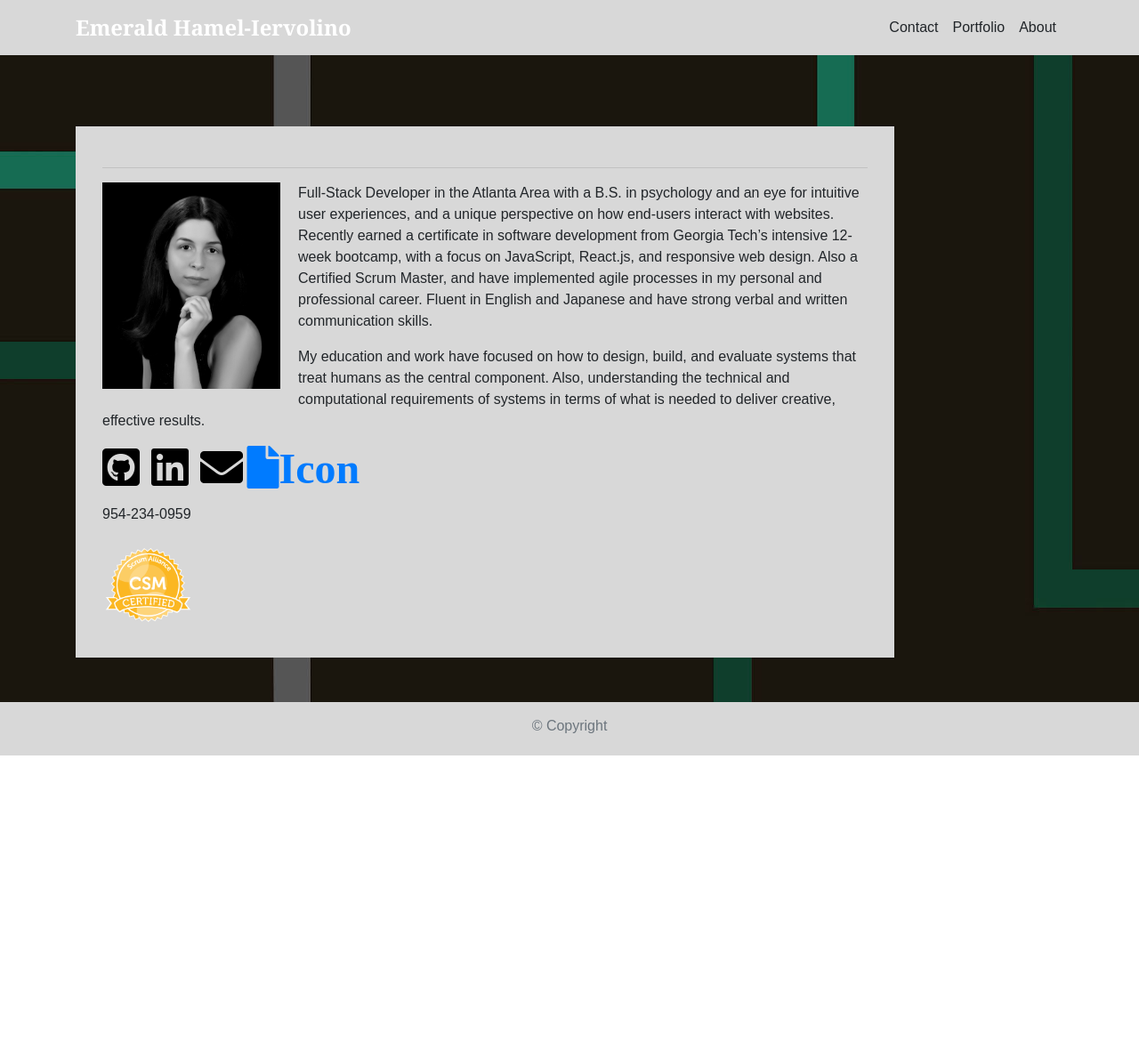
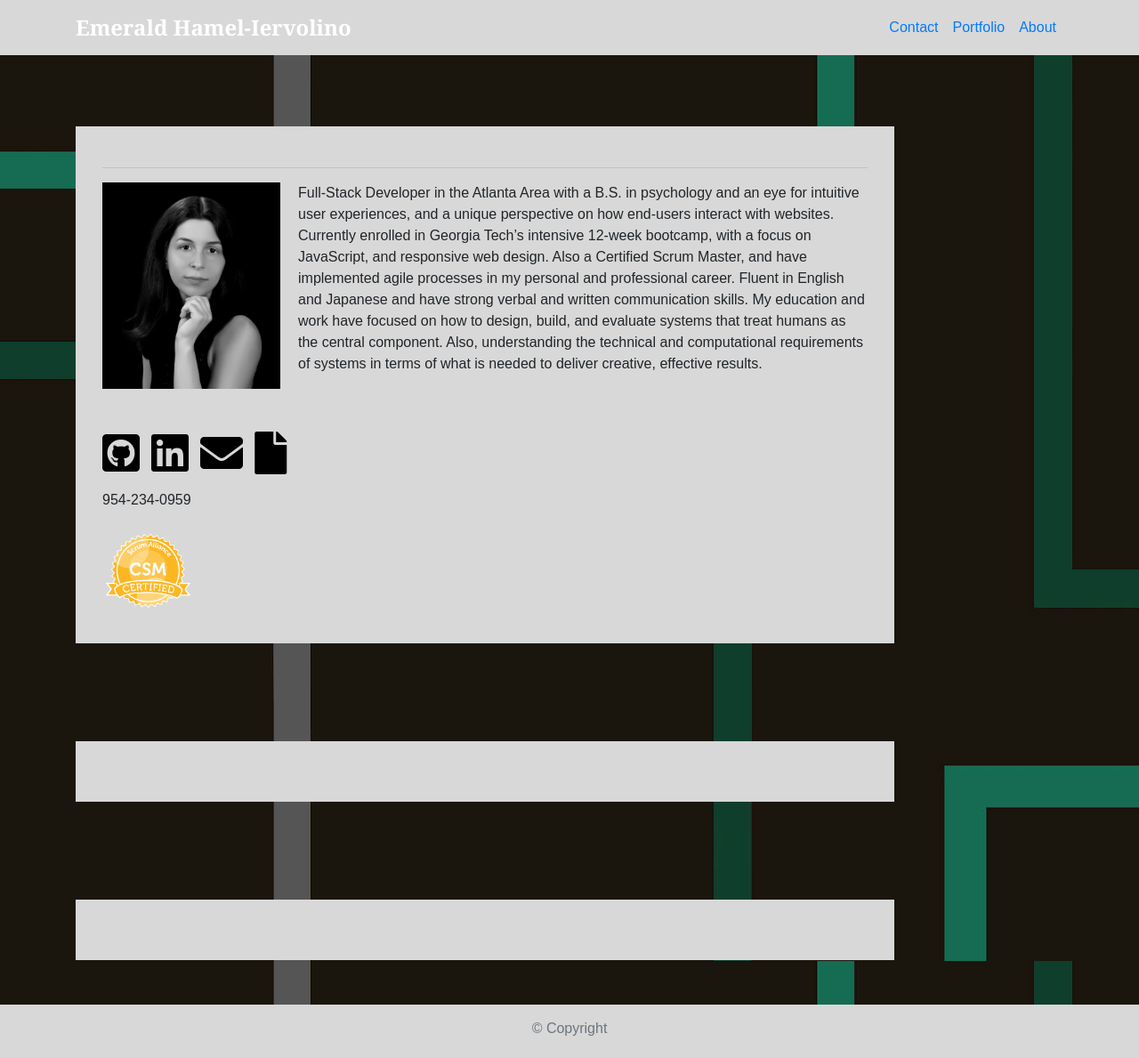
Before and after one commit to Eshi44/Portfolio, a plain HTML site: page index.html in a window 1280 px wide. Shown: the whole page at 89% size. Before the commit the page ends 849 px from the top, so only its background shows below. Drawn offline with nearby package versions, Linux system fonts and the light colour scheme.

Commit message:
added anchor links

```diff
--- a/assets/css/style.css
+++ b/assets/css/style.css
@@ -58,6 +58,14 @@ body {
 
   }
 
+  .fas.fa-file.fa-3x {
+    color: black;
+  }
+  .fas.fa-file.fa-3x:hover {
+    color:  #0f3e2c;
+  }
+
+
   .fab.fa-github-square.fa-3x {
     color: black;
     padding-right: 1%;
@@ -75,6 +83,7 @@ body {
   }
   .fas.fa-envelope.fa-3x {
     color: black;
+    padding-right: 1%;
   }
   .fas.fa-envelope.fa-3x:hover {
     color: #0f3e2c;
--- a/index.html
+++ b/index.html
@@ -37,13 +37,13 @@
       <div class="collapse navbar-collapse" id="navbarTogglerDemo01">
         <ul class="navbar-nav ml-auto mt-2 mt-lg-0">
           <li class="nav-item">
-            <a class="nav-link" >Contact</a>
+            <a class="nav-link" href="#Contact">Contact</a>
           </li>
           <li class="nav-item">
-            <a class="nav-link">Portfolio</a>
+            <a class="nav-link" href="#Portfolio">Portfolio</a>
           </li>
           <li class="nav-item active">
-            <a class="nav-link">About</a>
+            <a class="nav-link" href="#About">About</a>
           </li>
         </ul>
       </div>
@@ -58,23 +58,25 @@
     <section class="row">
       <div class="col-md-10">
         <article class="block">
-          <h1 class="block-header"></h1>
+          <h1 class="block-header" id="About"></h1>
           <hr />
           <img src="assets/img/Profile-Photo.jpg" alt="Profile picture" id="about-image" />
           <p> Full-Stack Developer in the Atlanta Area with a B.S. in psychology and an eye for intuitive user experiences,
             and a unique perspective on how end-users interact with websites.
-            Recently earned a certificate in software development from Georgia Tech’s intensive 12-week
-            bootcamp, with a focus on JavaScript, React.js, and responsive web design.
+            Currently enrolled in Georgia Tech’s intensive 12-week
+            bootcamp, with a focus on JavaScript, and responsive web design.
             Also a Certified Scrum Master, and have implemented agile processes in my
             personal and professional career. Fluent in English and Japanese and have
             strong verbal and written communication skills.
-          </p>
-
-          <p>My education and work have focused on how to design, build, and evaluate systems
+            My education and work have focused on how to design, build, and evaluate systems
             that treat humans as the central component. Also, understanding the technical and
             computational requirements of systems in terms of what is needed to deliver creative,
             effective results.
           </p>
+          <br>
+
+        </br>
+
 
           <p>
            <a href= "https://github.com/Eshi44"><i class="fab fa-github-square fa-3x"></i></a>
@@ -84,7 +86,7 @@
 
            <a href= "mailto:e.hameliervolino@gmail.com?Subject="><i class="fas fa-envelope fa-3x"></i></a>
 
-          <a href= ""> <i class="fas fa-file fa-3x">Icon</i></a>
+          <a href= "https://github.com/Eshi44/Portfolio/blob/EmDevelop/Emerald%20Hamel-Iervolino%20Resume.pdf"> <i class="fas fa-file fa-3x"></i></a>
           </p>
           <p>
             954-234-0959
@@ -99,6 +101,32 @@
     </section>
   </main>
   <!-- End of container -->
+
+  <main class="container">
+    <section class="row">
+      <div class="col-md-10">
+        <article class="block">
+          <h1 class="block-header" id="Portfolio"></h1>
+
+
+        </article>
+      </div>
+    </section>
+  </main>
+
+  <main class="container">
+    <section class="row">
+      <div class="col-md-10">
+        <article class="block">
+          <h1 class="block-header" id="Contact"></h1>
+
+
+
+        </article>
+      </div>
+    </section>
+  </main>
+
 
   <!-- Start of footer -->
   <footer class="footer">
```
